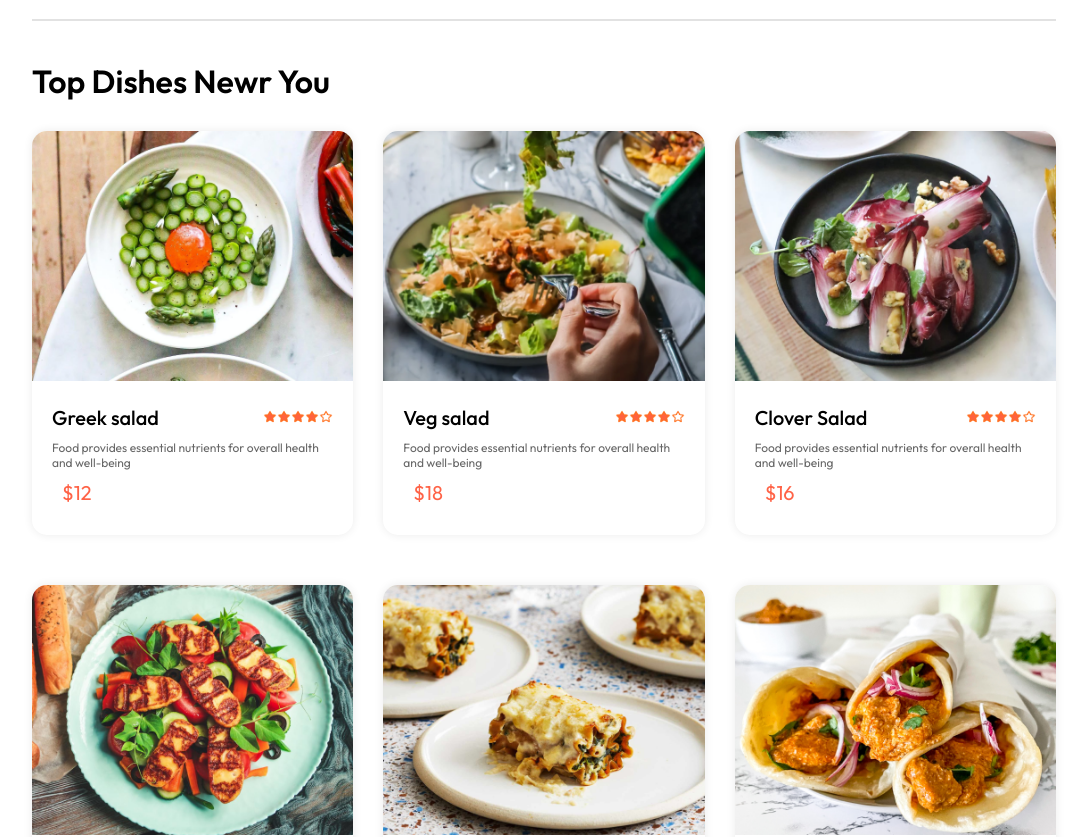
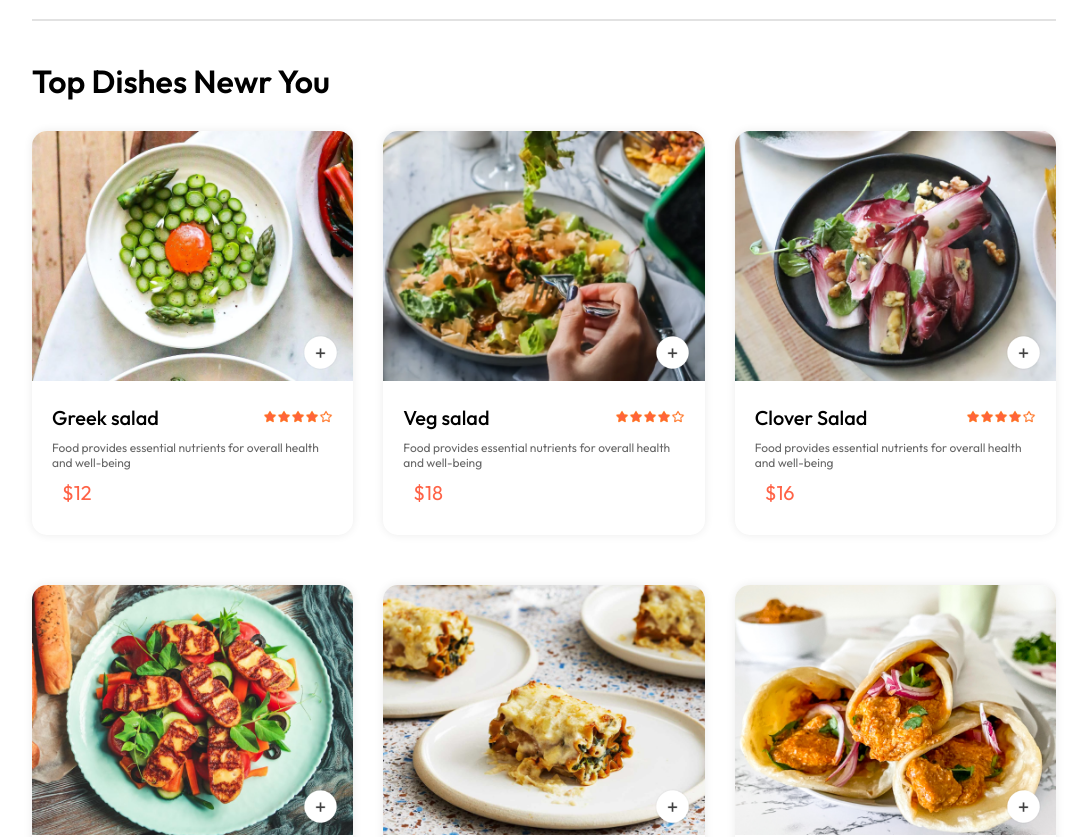
Before and after one commit to fmfahath/foody-delivery, a React (Vite) app in the folder frontend/: page / in a window 1280 px wide. Shown: the part 880-1717 px from the top of the page, without its empty margins (96-1183 px from the left). Built offline with nearby package versions, Linux system fonts and the light colour scheme.

Commit message:
frontend >> FoodDisplay -- add, remove item count button added

```diff
--- a/frontend/src/components/FoodItem/FoodItem.css
+++ b/frontend/src/components/FoodItem/FoodItem.css
@@ -43,3 +43,32 @@
     font-size: 20px;
     margin: 10px;
 }
+
+.food-item-img-container {
+    position: relative;
+}
+
+.food-item-img-container .add {
+    width: 35px;
+    position: absolute;
+    bottom: 15px;
+    right: 15px;
+    cursor: pointer;
+    border-radius: 50%;
+}
+
+.food-item-counter {
+    position: absolute;
+    bottom: 15px;
+    right: 15px;
+    display: flex;
+    align-items: center;
+    gap: 10px;
+    padding: 6px;
+    border-radius: 50px;
+    background-color: #fff;
+}
+
+.food-item-counter img {
+    width: 30px;
+}
--- a/frontend/src/components/FoodItem/FoodItem.jsx
+++ b/frontend/src/components/FoodItem/FoodItem.jsx
@@ -1,12 +1,24 @@
-import React from 'react'
+import React, { useState } from 'react'
 import './FoodItem.css'
 import { assets } from '../../assets/assets'
 
 const FoodItem = ({ id, name, price, description, image }) => {
+
+    const [itemCount, setItemCount] = useState(0)
+
     return (
         <div className='food-item'>
             <div className="food-item-img-container">
                 <img className='food-item-image' src={image} alt="" />
+                {
+                    itemCount > 0 ?
+                        <div className="food-item-counter">
+                            <img src={assets.remove_icon_red} onClick={() => setItemCount(pre => pre - 1)} />
+                            <p>{itemCount}</p>
+                            <img src={assets.add_icon_green} onClick={() => setItemCount(pre => pre + 1)} />
+                        </div> :
+                        <img className='add' src={assets.add_icon_white} onClick={() => setItemCount(pre => pre + 1)} />
+                }
             </div>
             <div className="food-item-info">
                 <div className="food-item-name-rating">
```
